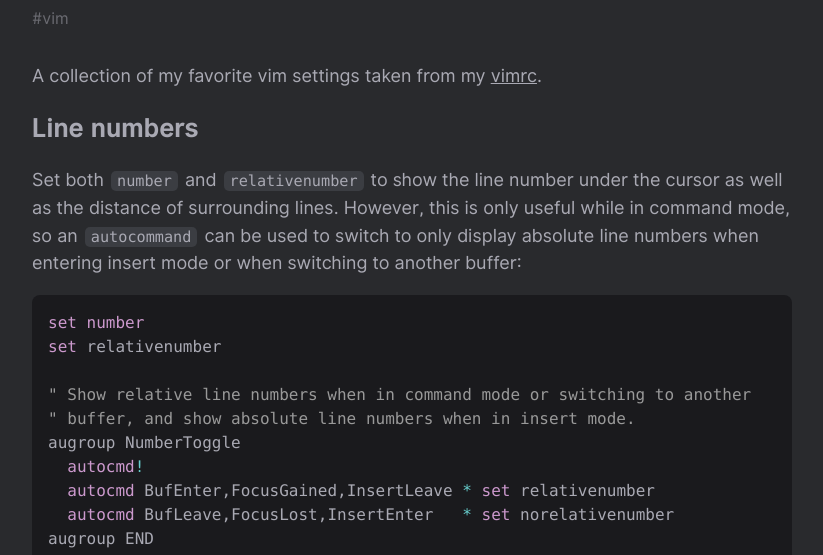
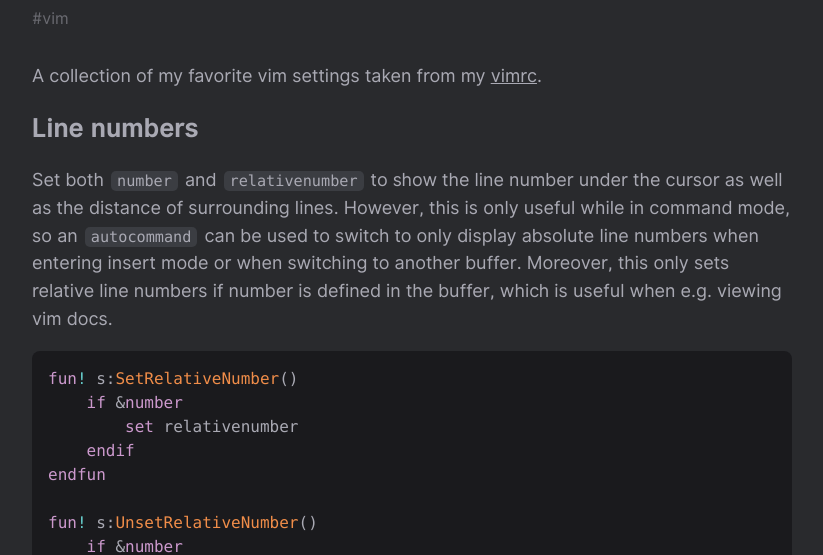
Before and after one commit to mandreyel/mandreyel.github.io, a plain HTML site: page post/fav-vim-settings/index.html in a window 1280 px wide. Shown: the part 260-815 px from the top of the page, without its empty margins (228-1051 px from the left). Drawn offline with Linux system fonts and the light colour scheme.

Commit message:
Update fav-vim-settings

```diff
--- a/index.xml
+++ b/index.xml
@@ -32,8 +32,8 @@
       <description>&lt;p&gt;This blog post is part of a
 &lt;a href=&#34;/post/servo-internals/&#34;&gt;series&lt;/a&gt; I&amp;rsquo;m doing on Servo.
 It&amp;rsquo;s a deep dive into how Servo loads a page given a URL.
-Please note, though, that it is still heavily work-in-progress. Some details may be missing or
-incorrect.&lt;/p&gt;
+Please note, though, that it is still heavily work-in-progress. Some details may
+be missing or incorrect.&lt;/p&gt;
 
 &lt;p&gt;&lt;/p&gt;</description>
     </item>
--- a/post/fav-vim-settings/index.html
+++ b/post/fav-vim-settings/index.html
@@ -120,17 +120,25 @@
 as well as the distance of surrounding lines. However, this is only useful while
 in command mode, so an <code>autocommand</code> can be used to switch to only display
 absolute line numbers when entering insert mode or when switching to another
-buffer:</p>
+buffer. Moreover, this only sets relative line numbers if number is defined in
+the buffer, which is useful when e.g. viewing vim docs.</p>
 
-<pre><code class="language-vim">set number
-set relativenumber
+<pre><code class="language-vim">fun! s:SetRelativeNumber()
+    if &amp;number
+        set relativenumber
+    endif
+endfun
 
-&quot; Show relative line numbers when in command mode or switching to another
-&quot; buffer, and show absolute line numbers when in insert mode.
+fun! s:UnsetRelativeNumber()
+    if &amp;number
+        set norelativenumber
+    endif
+endfun
+
 augroup NumberToggle
   autocmd!
-  autocmd BufEnter,FocusGained,InsertLeave * set relativenumber
-  autocmd BufLeave,FocusLost,InsertEnter   * set norelativenumber
+  autocmd BufEnter,FocusGained,InsertLeave * call s:SetRelativeNumber()
+  autocmd BufLeave,FocusLost,InsertEnter   * call s:UnsetRelativeNumber()
 augroup END
 </code></pre>
 
--- a/post/index.xml
+++ b/post/index.xml
@@ -32,8 +32,8 @@
       <description>&lt;p&gt;This blog post is part of a
 &lt;a href=&#34;/post/servo-internals/&#34;&gt;series&lt;/a&gt; I&amp;rsquo;m doing on Servo.
 It&amp;rsquo;s a deep dive into how Servo loads a page given a URL.
-Please note, though, that it is still heavily work-in-progress. Some details may be missing or
-incorrect.&lt;/p&gt;
+Please note, though, that it is still heavily work-in-progress. Some details may
+be missing or incorrect.&lt;/p&gt;
 
 &lt;p&gt;&lt;/p&gt;</description>
     </item>
--- a/tags/rust/index.xml
+++ b/tags/rust/index.xml
@@ -20,8 +20,8 @@
       <description>&lt;p&gt;This blog post is part of a
 &lt;a href=&#34;/post/servo-internals/&#34;&gt;series&lt;/a&gt; I&amp;rsquo;m doing on Servo.
 It&amp;rsquo;s a deep dive into how Servo loads a page given a URL.
-Please note, though, that it is still heavily work-in-progress. Some details may be missing or
-incorrect.&lt;/p&gt;
+Please note, though, that it is still heavily work-in-progress. Some details may
+be missing or incorrect.&lt;/p&gt;
 
 &lt;p&gt;&lt;/p&gt;</description>
     </item>
--- a/tags/servo/index.xml
+++ b/tags/servo/index.xml
@@ -20,8 +20,8 @@
       <description>&lt;p&gt;This blog post is part of a
 &lt;a href=&#34;/post/servo-internals/&#34;&gt;series&lt;/a&gt; I&amp;rsquo;m doing on Servo.
 It&amp;rsquo;s a deep dive into how Servo loads a page given a URL.
-Please note, though, that it is still heavily work-in-progress. Some details may be missing or
-incorrect.&lt;/p&gt;
+Please note, though, that it is still heavily work-in-progress. Some details may
+be missing or incorrect.&lt;/p&gt;
 
 &lt;p&gt;&lt;/p&gt;</description>
     </item>
```
Also changed, not shown: index.html (+2 -2 lines), post/index.html (+2 -2 lines), post/servo-internals-load-url/index.html (+5 -5 lines), tags/rust/index.html (+2 -2 lines), tags/servo/index.html (+2 -2 lines).
